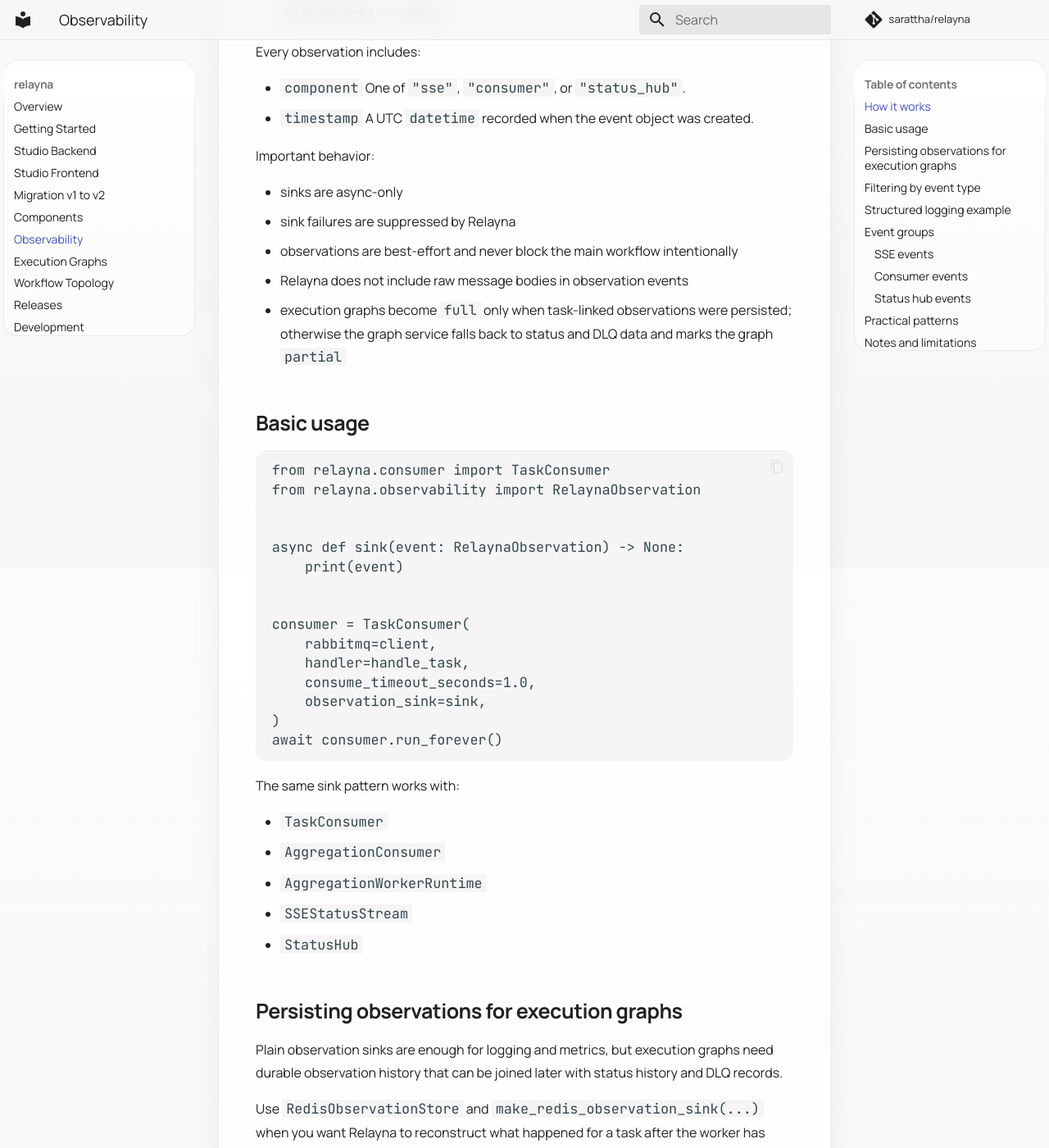
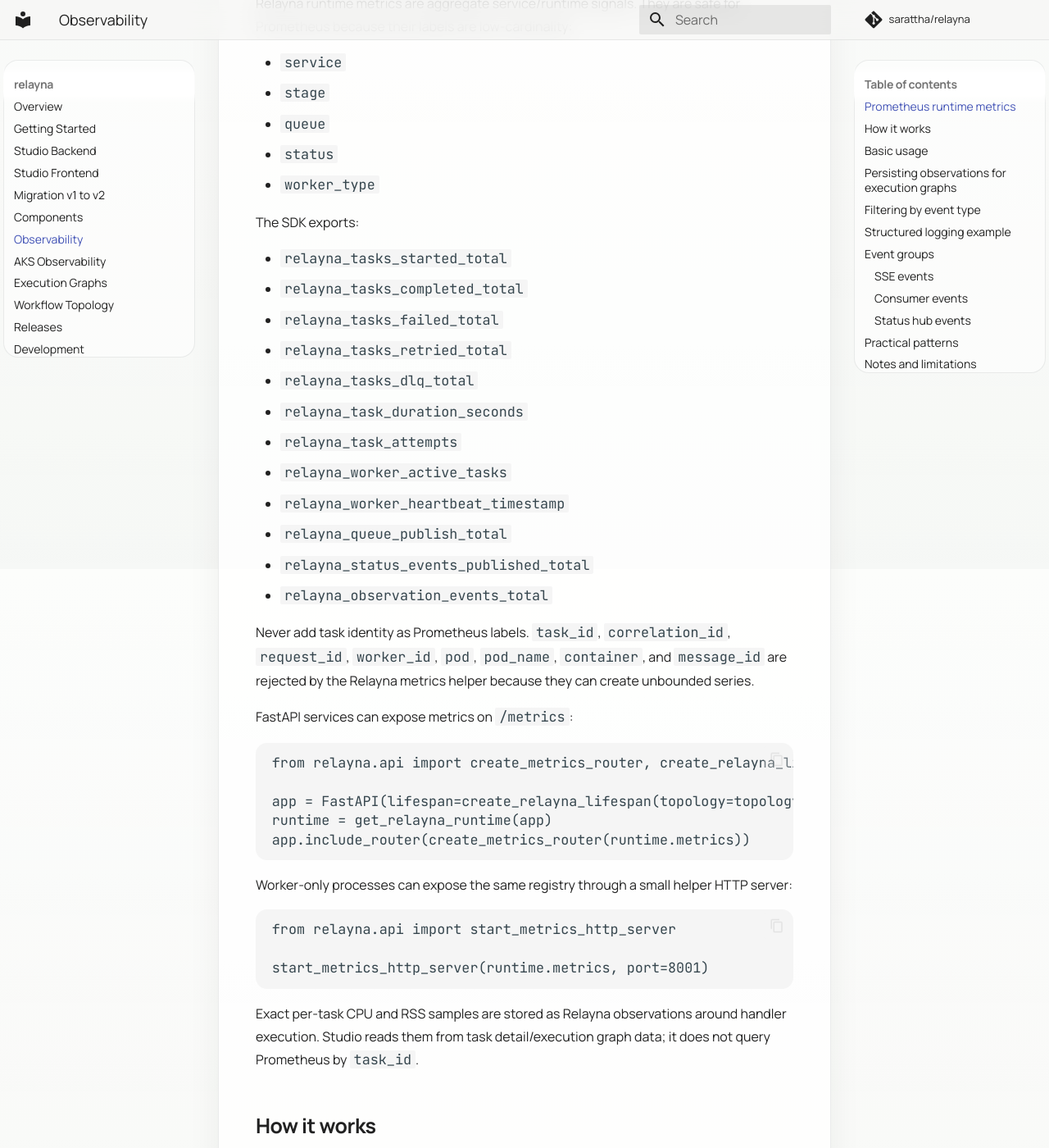
Before and after one commit to sarattha/relayna, an MkDocs documentation site: the page built from docs/observability.md, in a window 1280 px wide and 1400 px high, scrolled down 706 px. Shown: the whole window at 82% size. Built offline with MkDocs 1.6.1 and Material for MkDocs 9.7.7, drawn with Linux system fonts in a browser that asks for light colours; comment, search, counter and statistics services are not loaded; some of the changed text lies outside the part shown.

````diff
--- a/docs/observability.md
+++ b/docs/observability.md
@@ -1,9 +1,10 @@
 # Observability
 
 `relayna` exposes backend-agnostic runtime observations through async sink
-callbacks. The library emits typed dataclass events from long-running loops such
-as SSE streaming, worker consumption, and status fanout, but it does not ship a
-logging backend, metrics registry, or tracing exporter.
+callbacks and low-cardinality Prometheus runtime metrics. The library emits
+typed dataclass events from long-running loops such as SSE streaming, worker
+consumption, and status fanout. It also ships a Prometheus metrics helper for
+API and worker runtimes, but it does not ship a tracing exporter.
 
 `relayna.observability` owns the event model plus collector and exporter
 helpers. It does not own status storage, FastAPI routes, or worker runtime
@@ -12,6 +13,64 @@
 
 It now also owns the persisted observation store and execution-graph
 reconstruction helpers that sit on top of those event streams.
+
+For AKS deployments that use Relayna Studio, see
+[AKS observability stack](aks-observability.md) for the full Redis, RabbitMQ,
+Loki, Alloy, Prometheus, kube-state-metrics, registered-service, worker, and
+Studio architecture.
+
+## Prometheus runtime metrics
+
+Relayna runtime metrics are aggregate service/runtime signals. They are safe for
+Prometheus because their labels are low-cardinality:
+
+- `service`
+- `stage`
+- `queue`
+- `status`
+- `worker_type`
+
+The SDK exports:
+
+- `relayna_tasks_started_total`
+- `relayna_tasks_completed_total`
+- `relayna_tasks_failed_total`
+- `relayna_tasks_retried_total`
+- `relayna_tasks_dlq_total`
+- `relayna_task_duration_seconds`
+- `relayna_task_attempts`
+- `relayna_worker_active_tasks`
+- `relayna_worker_heartbeat_timestamp`
+- `relayna_queue_publish_total`
+- `relayna_status_events_published_total`
+- `relayna_observation_events_total`
+
+Never add task identity as Prometheus labels. `task_id`, `correlation_id`,
+`request_id`, `worker_id`, `pod`, `pod_name`, `container`, and `message_id` are
+rejected by the Relayna metrics helper because they can create unbounded series.
+
+FastAPI services can expose metrics on `/metrics`:
+
+```python
+from relayna.api import create_metrics_router, create_relayna_lifespan, get_relayna_runtime
+
+app = FastAPI(lifespan=create_relayna_lifespan(topology=topology, redis_url=redis_url))
+runtime = get_relayna_runtime(app)
+app.include_router(create_metrics_router(runtime.metrics))
+```
+
+Worker-only processes can expose the same registry through a small helper HTTP
+server:
+
+```python
+from relayna.api import start_metrics_http_server
+
+start_metrics_http_server(runtime.metrics, port=8001)
+```
+
+Exact per-task CPU and RSS samples are stored as Relayna observations around
+handler execution. Studio reads them from task detail/execution graph data; it
+does not query Prometheus by `task_id`.
 
 ## How it works
 
--- a/mkdocs.yml
+++ b/mkdocs.yml
@@ -29,6 +29,7 @@
   - Migration v1 to v2: migration-v1-to-v2.md
   - Components: components.md
   - Observability: observability.md
+  - AKS Observability: aks-observability.md
   - Execution Graphs: execution-graphs.md
   - Workflow Topology: workflow-topology-plan.md
   - Releases: releases.md
--- a/pyproject.toml
+++ b/pyproject.toml
@@ -1,6 +1,6 @@
 [project]
 name = "relayna"
-version = "1.4.8"
+version = "1.4.9"
 description = "Shared RabbitMQ/Redis infrastructure for Relayna."
 readme = "README.md"
 requires-python = ">=3.13"
````
Also changed, not shown: CHANGELOG.md (+19 -0 lines), README.md (+5 -4 lines), docs/aks-observability.md (added, +355 -0 lines), docs/getting-started.md (+2 -2 lines), docs/index.md (+1 -0 lines), docs/releases.md (+4 -4 lines), docs/studio-backend.md (+62 -0 lines), docs/assets/relayna-aks-observability-architecture.svg (added), 6 other files.
